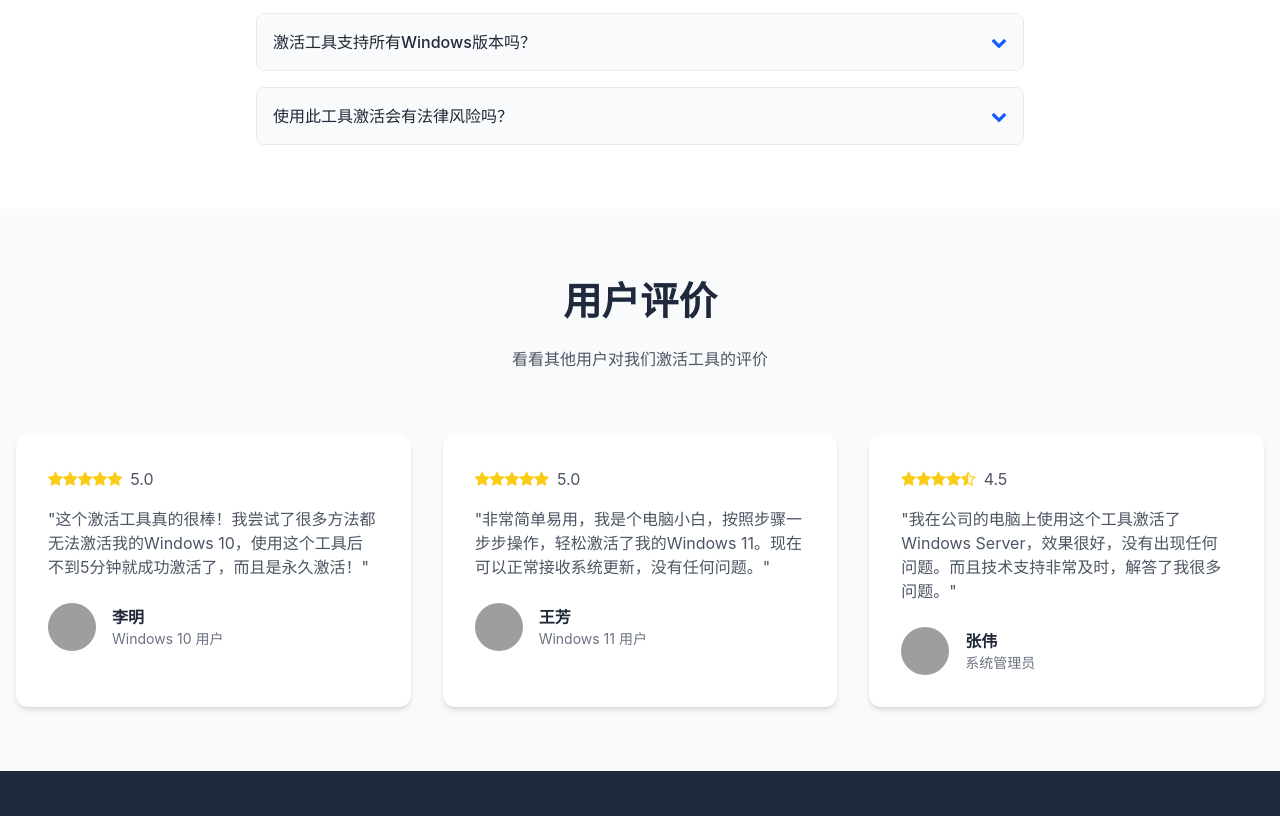
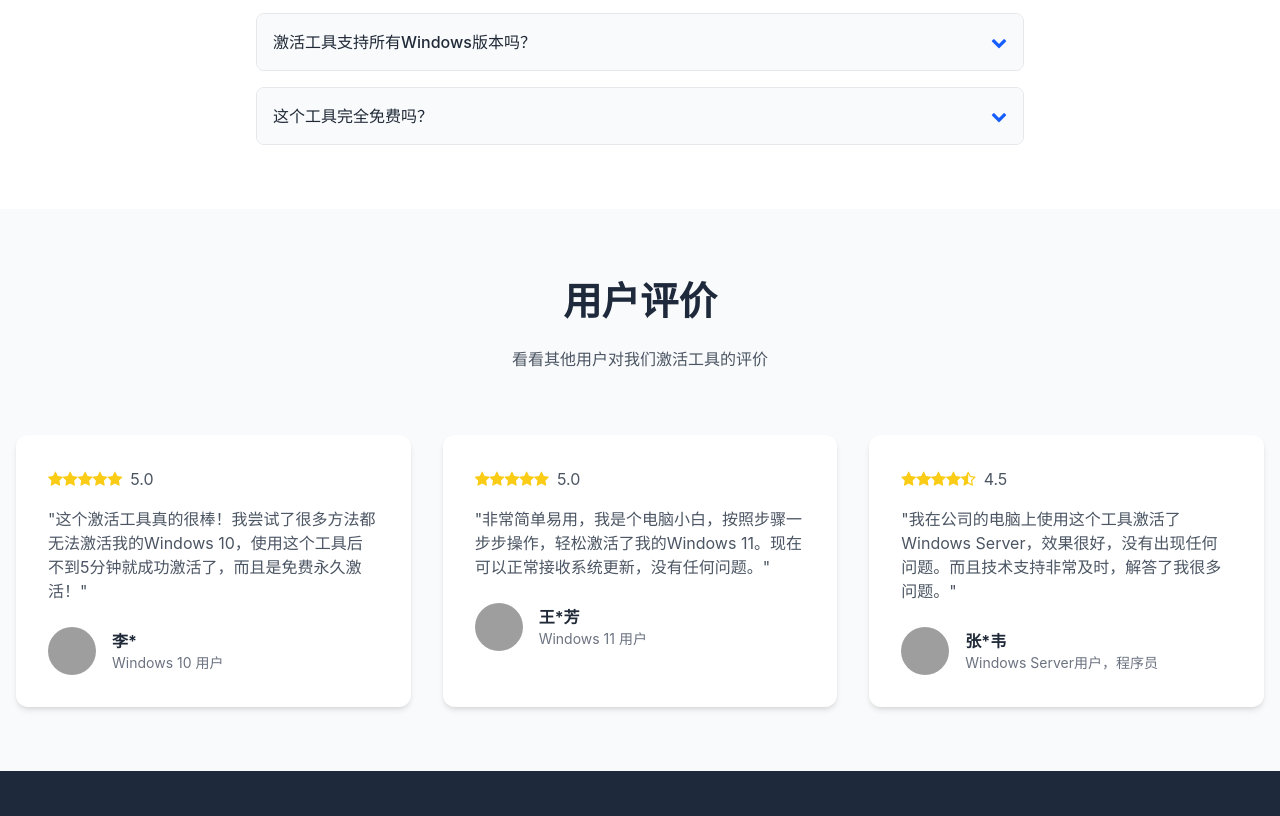
Before and after one commit to jmjh3/jmjh3.github.io, a plain HTML site: page index.html in a window 1280 px wide. Shown: the part 4192-5008 px from the top of the page. Drawn offline with nearby package versions, Linux system fonts and the light colour scheme; grey boxes are pictures that could not be loaded.

Commit message:
Update index.html

```diff
--- a/index.html
+++ b/index.html
@@ -1,7 +1,7 @@
 <html lang="zh-CN"><head>
     <meta charset="UTF-8">
     <meta name="viewport" content="width=device-width, initial-scale=1.0">
-    <title>Windows激活工具 - 专业版系统激活</title>
+    <title>Windows激活工具 - 专业系统激活</title>
     <!-- 添加favicon图标 -->
     <link rel="shortcut icon" href="https://picsum.photos/id/1/32/32" type="image/x-icon">
     <link rel="icon" href="https://picsum.photos/id/1/32/32" type="image/x-icon">
@@ -535,11 +535,11 @@
 
                     <div class="border border-gray-200 rounded-lg overflow-hidden">
                         <button class="faq-toggle w-full flex justify-between items-center p-4 bg-gray-50 hover:bg-gray-100 transition-colors text-left">
-                            <span class="font-medium text-gray-800">使用此工具激活会有法律风险吗？</span>
+                            <span class="font-medium text-gray-800">这个工具完全免费吗？</span>
                             <i class="fa fa-chevron-down text-primary transition-transform"></i>
                         </button>
                         <div class="faq-content hidden p-4 bg-white">
-                            <p class="text-gray-600">本工具仅供个人学习和测试使用，请在使用后24小时内删除。如果您喜欢Windows系统，请购买正版授权。我们不鼓励也不支持任何盗版行为，使用本工具造成的任何法律后果由使用者自行承担。</p>
+                            <p class="text-gray-600">是的本工具完全免费，所有功能均可使用。</p>
                         </div>
                     </div>
                 </div>
@@ -567,11 +567,11 @@
                         </div>
                         <span class="ml-2 text-gray-600">5.0</span>
                     </div>
-                    <p class="text-gray-600 mb-6">"这个激活工具真的很棒！我尝试了很多方法都无法激活我的Windows 10，使用这个工具后不到5分钟就成功激活了，而且是永久激活！"</p>
+                    <p class="text-gray-600 mb-6">"这个激活工具真的很棒！我尝试了很多方法都无法激活我的Windows 10，使用这个工具后不到5分钟就成功激活了，而且是免费永久激活！"</p>
                     <div class="flex items-center">
                         <img src="https://picsum.photos/id/64/100/100" alt="用户头像" class="w-12 h-12 rounded-full object-cover">
                         <div class="ml-4">
-                            <h4 class="font-bold text-gray-800">李明</h4>
+                            <h4 class="font-bold text-gray-800">李*</h4>
                             <p class="text-gray-500 text-sm">Windows 10 用户</p>
                         </div>
                     </div>
@@ -592,7 +592,7 @@
                     <div class="flex items-center">
                         <img src="https://picsum.photos/id/65/100/100" alt="用户头像" class="w-12 h-12 rounded-full object-cover">
                         <div class="ml-4">
-                            <h4 class="font-bold text-gray-800">王芳</h4>
+                            <h4 class="font-bold text-gray-800">王*芳</h4>
                             <p class="text-gray-500 text-sm">Windows 11 用户</p>
                         </div>
                     </div>
@@ -613,8 +613,8 @@
                     <div class="flex items-center">
                         <img src="https://picsum.photos/id/91/100/100" alt="用户头像" class="w-12 h-12 rounded-full object-cover">
                         <div class="ml-4">
-                            <h4 class="font-bold text-gray-800">张伟</h4>
-                            <p class="text-gray-500 text-sm">系统管理员</p>
+                            <h4 class="font-bold text-gray-800">张*韦</h4>
+                            <p class="text-gray-500 text-sm">Windows Server用户，程序员</p>
                         </div>
                     </div>
                 </div>
```
